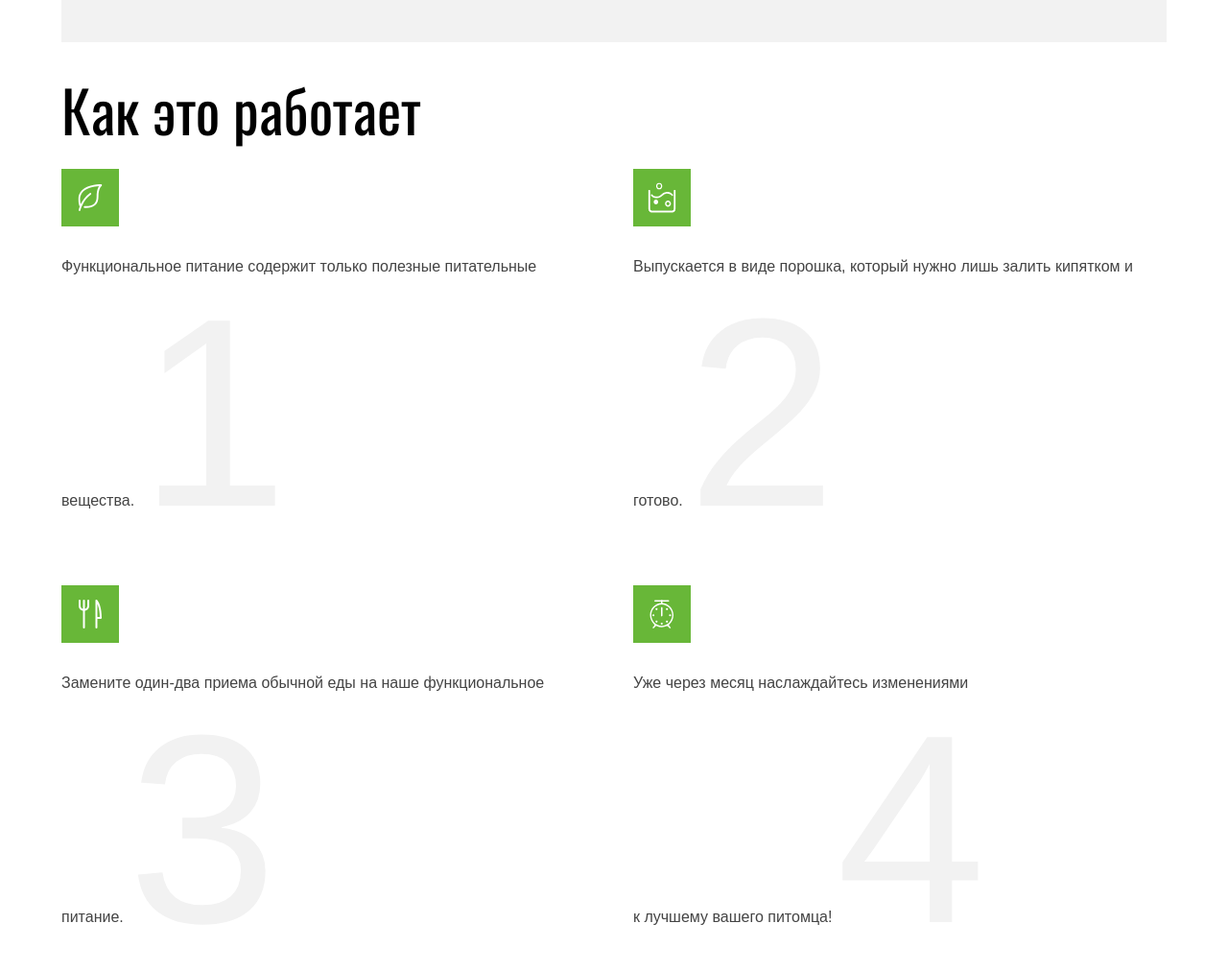
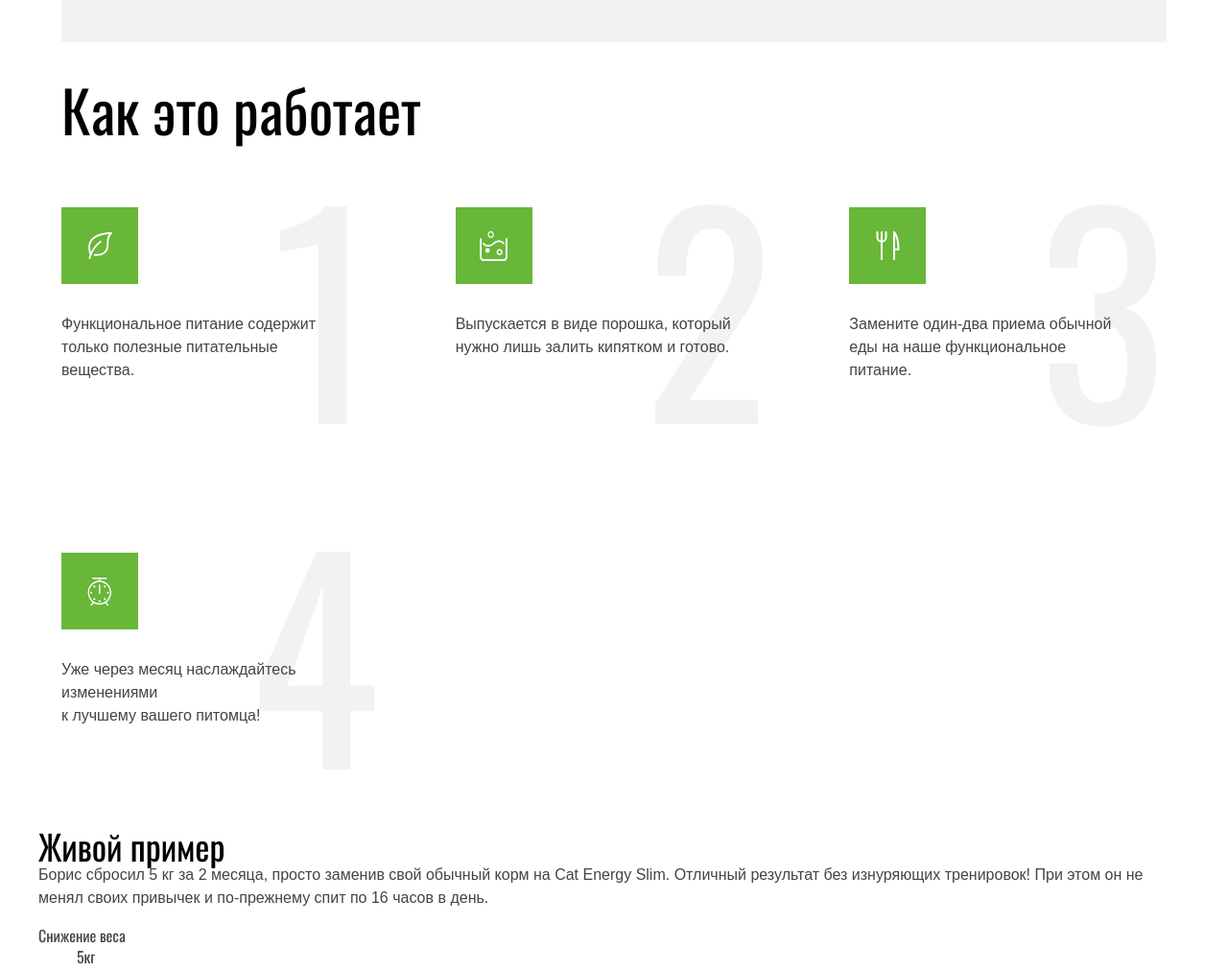
Before and after one commit to ikromr04/cat-energy, a website: page src/index.html in a window 1280 px wide. Shown: the part 1593-2605 px from the top of the page at 96% size. Drawn offline with nearby package versions, Linux system fonts and the light colour scheme; files that its build step writes are made by us from their sources.

Commit message:
Makes process section

```diff
--- a/src/index.html
+++ b/src/index.html
@@ -79,7 +79,7 @@
     </div>
 
     <section class="program container">
-      <h2 class="visually-hidden">Подбор программы</h2>
+      <h2 class="visually-hidden">Программы</h2>
 
       <ul class="program__list">
         <li class="program-card">
--- a/src/sass/blocks/_page.scss
+++ b/src/sass/blocks/_page.scss
@@ -14,7 +14,7 @@
 
   ::-webkit-scrollbar-thumb {
     background: hsla(97, 53%, 47%, 0.85);
-    border-radius: 5px;
+    border-radius: 2px;
   }
 
   ::-webkit-scrollbar-thumb:hover {
--- a/src/sass/blocks/_process.scss
+++ b/src/sass/blocks/_process.scss
@@ -2,67 +2,75 @@
   margin-bottom: 40px;
 
   @include tablet {
-    margin-bottom: 46px;
+    margin-bottom: 48px;
+  }
+
+  @include desktop {
+    margin-bottom: 72px;
   }
 }
 
 .process__title {
-  margin-bottom: 40px;
-
-  @include tablet {
-    margin-bottom: 32px;
-  }
+  margin-bottom: 32px;
 }
 
 .process__list {
+  list-style: none;
   margin: 0;
   padding: 0;
-  list-style: none;
+  counter-reset: number;
+  display: grid;
+  gap: 20px;
+  grid-template-columns: repeat(auto-fill, minmax(280px, 1fr));
 
   @include tablet {
-    display: grid;
-    grid-template-columns: 1fr 1fr;
-    gap: 40px;
-    align-items: center;
-    grid-auto-rows: minmax(0, auto);
-    counter-reset: number 0;
+    gap: 80px;
   }
 }
 
 .process__item {
-  margin-bottom: 20px;
+  position: relative;
+  display: flex;
+  gap: 20px;
+  counter-increment: number;
 
   @include tablet {
-    margin: 0;
-    counter-increment: number;
+    gap: 30px;
+    min-height: 280px;
+    padding-top: 40px;
+    padding-right: 40px;
+    flex-direction: column;
+
     &::after {
       content: counter(number);
       font-size: 280px;
       line-height: 1;
       color: #F2F2F2;
       z-index: -1;
+      font-family: 'Oswald';
+      position: absolute;
+      top: 50%;
+      right: 0;
+      transform: translateY(-50%);
     }
   }
 }
 
 .process__icon {
-  display: block;
+  display: flex;
+  align-items: center;
+  justify-content: center;
   color: white;
-  width: 60px;
   min-width: 60px;
-  height: 60px;
+  max-width: 60px;
+  min-height: 60px;
+  max-height: 60px;
   background-color: #68B738;
-  position: relative;
-
-  svg {
-    position: absolute;
-    top: 50%;
-    left: 50%;
-    transform: translate(-50%, -50%);
-  }
 
   @include tablet {
-    margin-bottom: 30px;
-    margin-right: 35px;
+    min-width: 80px;
+    max-width: 80px;
+    min-height: 80px;
+    max-height: 80px;
   }
 }
```
